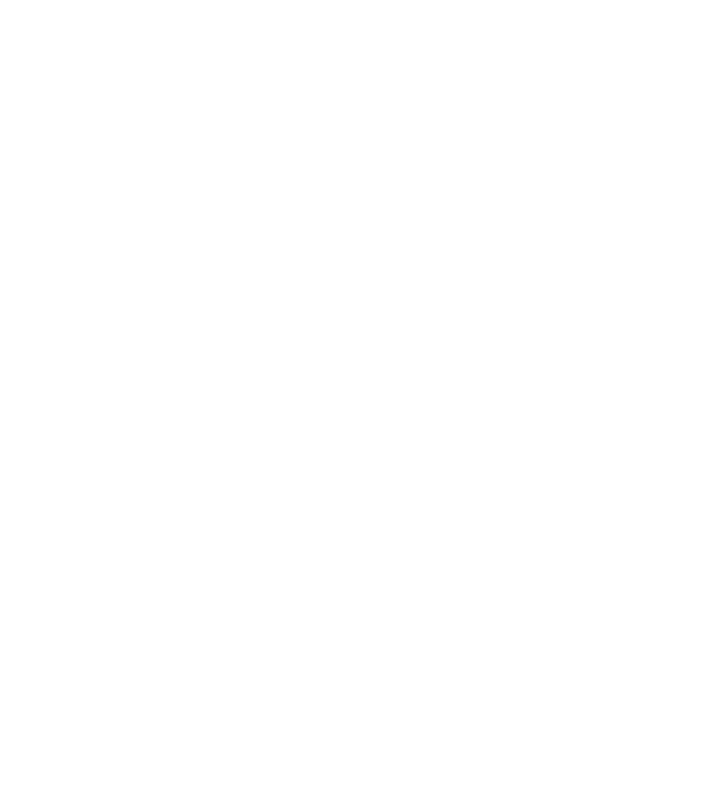
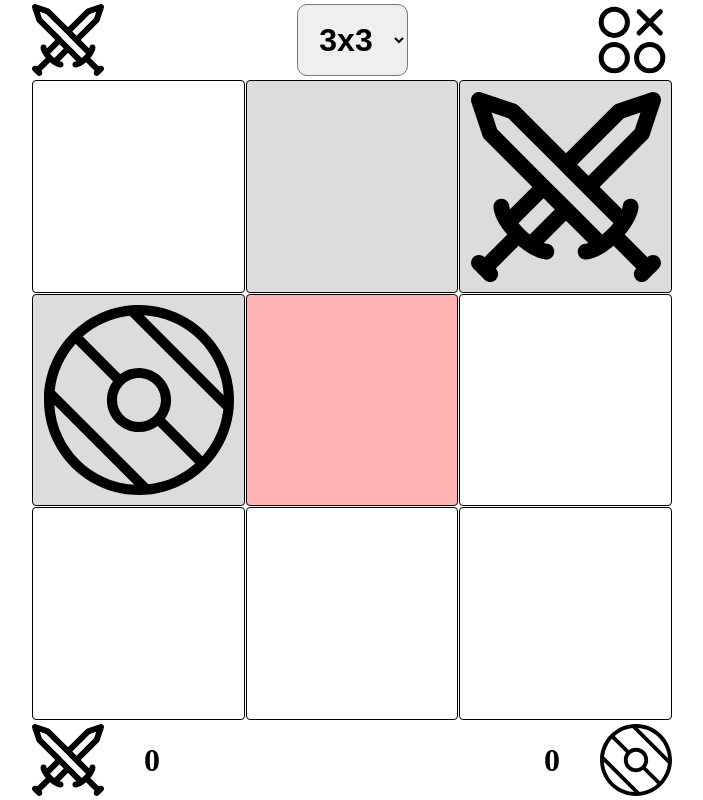
Before and after one commit to ak-eventhorizon/Game_Tic-Tac-Toe, a plain HTML site: page index.html in a window 1280 px wide. Shown: the whole page, without its empty margins (288-991 px from the left). Drawn offline with Linux system fonts and the light colour scheme.

Commit message:
basic layout complete

```diff
--- a/index.html
+++ b/index.html
@@ -14,9 +14,44 @@
 <body>
     <div class="main">
 
-        <div class="interface"></div>
-        <div class="field"></div>
-        <div class="stats"></div>
+        <div class="interface">
+            <div class="turn_x"></div>
+            <div class="size">
+                <select class="size_select">
+                    <option value="3">3x3</option>
+                    <option value="4">4x4</option>
+                    <option value="5">5x5</option>
+                    <option value="6">6x6</option>
+                    <option value="7">7x7</option>
+                    <option value="8">8x8</option>
+                    <option value="9">9x9</option>
+                    <option value="10">10x10</option>
+                </select>
+            </div>
+            <div class="ng_btn"></div>
+        </div>
+
+        <div class="field">
+            <div class="cell empty" id='0-0'></div>
+            <div class="cell not_empty" id='0-1'></div>
+            <div class="cell not_empty cell_x" id='0-2'></div>
+            <div class="cell not_empty cell_o" id='1-0'></div>
+            <div class="cell not_empty cell_win" id='1-1'></div>
+            <div class="cell empty" id='1-2'></div>
+            <div class="cell empty" id='2-0'></div>
+            <div class="cell empty" id='2-1'></div>
+            <div class="cell empty" id='2-2'></div>
+
+        </div>
+
+        <div class="stats">
+            <div class="stat_left">
+                <div class="score score_x">0</div>
+            </div>
+            <div class="stat_right">
+                <div class="score score_o">0</div>
+            </div>
+        </div>
 
         <!-- <div class="interface">
 
--- a/styles/styles.css
+++ b/styles/styles.css
@@ -2,13 +2,142 @@
     margin: 0;
     padding: 0;
     box-sizing: border-box;
+    justify-content: center;
 }
 
 .main {
     display: grid;
     grid-template-rows: 10vmin 80vmin 10vmin;
-    grid-template-columns: 100vmin;
+    grid-template-columns: 80vmin;
 }
+
+.interface {
+    display: grid;
+    grid-template-columns: 10vmin 1fr 10vmin;
+}
+
+.interface .turn_x {
+    background-image: url('../icons/sword.svg');
+    background-size: auto 90%;
+    background-repeat: no-repeat;
+    background-position: left center;
+}
+
+.interface .turn_o {
+    background-image: url('../icons/shield.svg');
+    background-size: auto 90%;
+    background-repeat: no-repeat;
+    background-position: left center;
+}
+
+.size {
+    display: grid;
+    justify-items: center;
+    align-items: center;
+}
+
+.size .size_select {
+    height: 90%;
+    font-size: 2rem;
+    font-weight: 600;
+    border-radius: 10px;
+    text-align: center;
+    cursor: pointer;
+}
+
+.interface .ng_btn {
+    background-image: url('../icons/game.svg');
+    background-size: auto 100%;
+    background-repeat: no-repeat;
+    background-position: right center;
+    border-radius: 10px;
+}
+
+.interface .ng_btn:hover {
+    cursor: pointer;
+}
+
+.interface .ng_btn:active {
+    background-color: #dddddd;
+}
+
+.field {
+    display: grid;
+    gap: 1px;
+    grid-template: repeat(3, 1fr) / repeat(3, 1fr);
+}
+
+.cell {
+    border: 1px solid;
+    border-radius: 4px;
+}
+
+.empty:hover {
+    cursor:pointer;
+    background-color: #cdedcd;
+}
+
+.not_empty{
+    background-color: #dcdcdc;
+}
+
+.cell_x {
+    display: grid;
+    background-image: url('../icons/sword.svg');
+    background-size: auto 90%;
+    background-repeat: no-repeat;
+    background-position: center;
+}
+
+.cell_o {
+    display: grid;
+    background-image: url('../icons/shield.svg');
+    background-size: auto 90%;
+    background-repeat: no-repeat;
+    background-position: center;
+}
+
+.cell_win {
+    background-color: #ffb3b3;
+}
+
+.stats {
+    display: grid;
+    grid-template-columns: 1fr 1fr;
+}
+
+.stats .stat_left {
+    display: grid;
+    background-image: url('../icons/sword.svg');
+    background-size: auto 90%;
+    background-repeat: no-repeat;
+    background-position: left center;
+}
+
+.stats .stat_right {
+    display: grid;
+    background-image: url('../icons/shield.svg');
+    background-size: auto 90%;
+    background-repeat: no-repeat;
+    background-position: right center;
+}
+
+.score {
+    font-size: 2rem;
+    font-weight: 600;
+    text-align: center;
+    padding: 0 10px;
+    margin: auto;
+}
+
+.score_x {
+    margin: auto 10vmin auto auto;
+}
+
+.score_o {
+    margin: auto auto auto 10vmin;
+}
+
 /* .main {
     width: fit-content;
     margin: auto;
```
Also changed, not shown: icons/game.svg (added).
